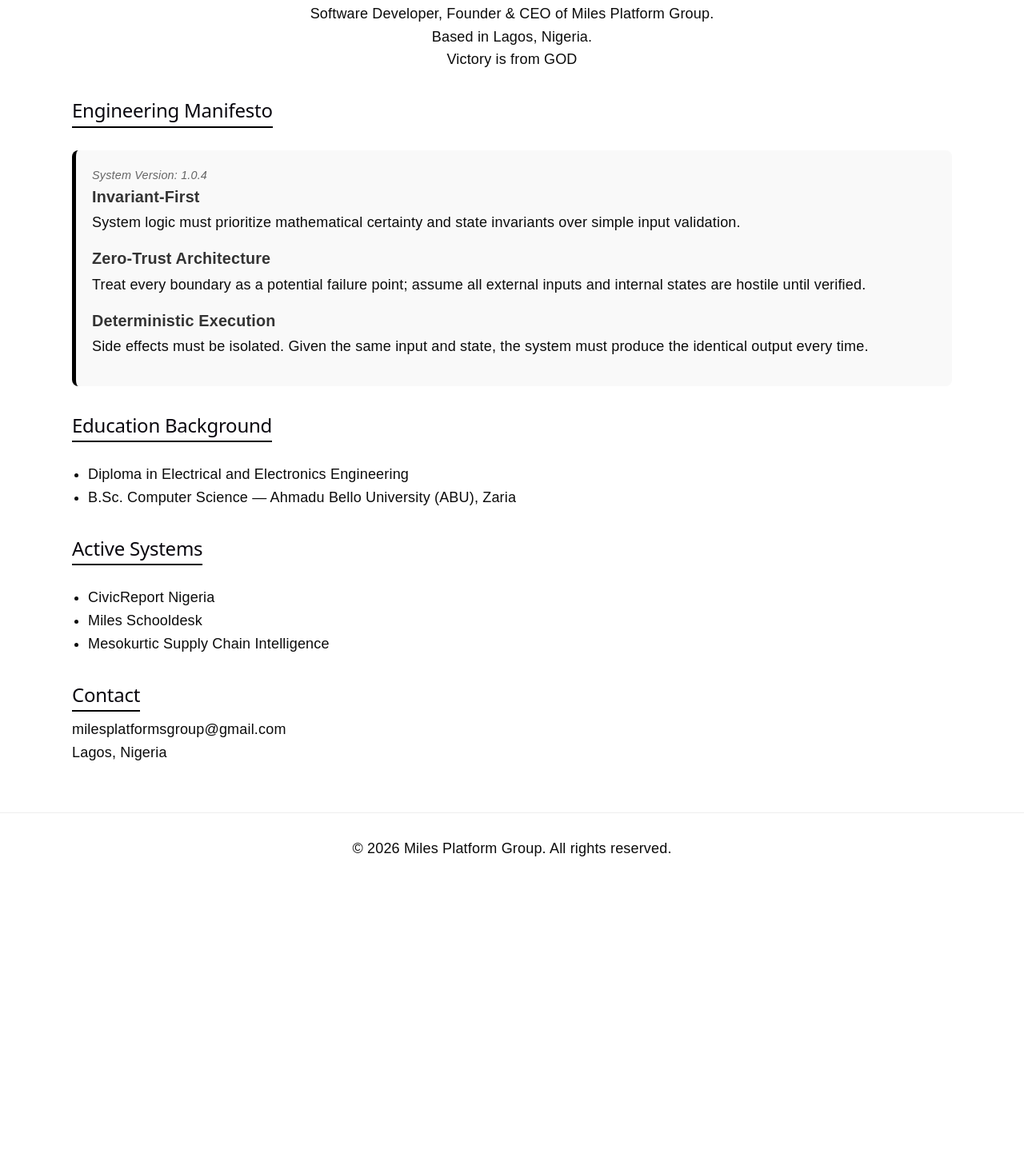
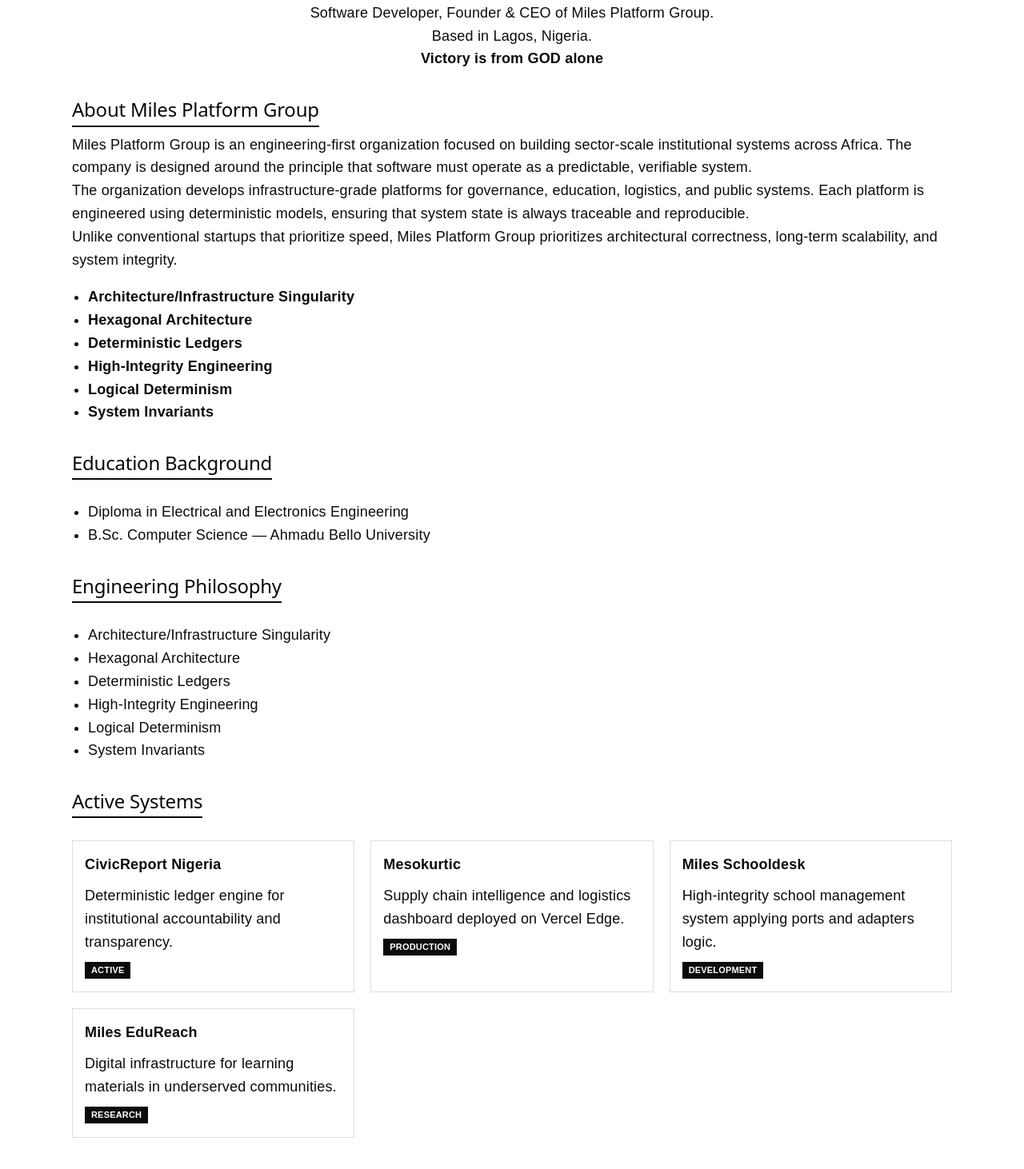
Before and after one commit to terungwapeter998/miles-portfolio, a React (Vite) app: page / in a window 1280 px wide. Shown: the part 867-2329 px from the top of the page at 80% size. Before the commit the page ends 1972 px from the top, so only its background shows below. Built offline with nearby package versions, Linux system fonts and the light colour scheme.

Commit message:
feat: deploy project registry engine with miles-brand architecture

```diff
--- a/index.html
+++ b/index.html
@@ -4,7 +4,8 @@
 <head>
     <meta charset="UTF-8" />
     <meta name="viewport" content="width=device-width, initial-scale=1.0" />
-    <title>Terungwa Peter | Miles Platform Group</title>
+    <title>Miles Platform Group</title>
+
     <style>
         body {
             margin: 0;
@@ -16,7 +17,6 @@
 
         header {
             padding: 25px 20px;
-            border-bottom: 1px solid #eee;
         }
 
         .topbar {
@@ -55,6 +55,7 @@
             margin-top: 30px;
         }
 
+        /* FIXED: no cropping */
         .me {
             width: 280px;
             height: auto;
@@ -66,7 +67,7 @@
         h2 {
             margin-top: 25px;
             font-size: 20px;
-            border-bottom: 2px solid #000;
+            border-bottom: 2px solid #0b0b0b;
             display: inline-block;
             padding-bottom: 5px;
         }
@@ -79,32 +80,32 @@
             padding-left: 20px;
         }
 
-        /* Manifesto Specific Styling */
-        .manifesto-container {
-            background: #f9f9f9;
-            padding: 20px;
-            border-radius: 8px;
-            border-left: 5px solid #000;
+        #project-grid {
+            display: grid;
+            grid-template-columns: repeat(auto-fit, minmax(280px, 1fr));
+            gap: 20px;
             margin-top: 20px;
         }
 
-        .principle-item {
-            margin-bottom: 15px;
-            list-style: none;
+        .project-card {
+            padding: 15px;
+            border: 1px solid #ddd;
         }
 
-        .principle-title {
-            font-weight: bold;
-            color: #333;
-            margin-bottom: 2px;
-            border: none;
-            font-size: 1.1rem;
+        .project-card h3 {
+            margin: 0 0 10px 0;
+            font-size: 18px;
         }
 
-        .version-tag {
-            font-size: 0.8rem;
-            color: #666;
-            font-style: italic;
+        .status-tag {
+            display: inline-block;
+            margin-top: 10px;
+            font-size: 11px;
+            font-weight: bold;
+            text-transform: uppercase;
+            background: #0b0b0b;
+            color: #fff;
+            padding: 2px 8px;
         }
 
         footer {
@@ -129,83 +130,152 @@
         <div class="topbar">
             <div>
                 <h1>Miles Platform Group</h1>
-                <p>Deterministic systems. High-integrity engineering. Architecture-first execution. Victory is from GOD.
-                </p>
+                <p>Deterministic systems. High-integrity engineering. Architecture-first execution.</p>
             </div>
+
             <img src="src/assets/logo.png" alt="Company Logo" class="logo" />
         </div>
     </header>
 
     <div class="container">
+
+        <!-- PROFILE -->
         <div class="profile">
             <img src="src/assets/me.jpg" alt="Terungwa Peter" class="me" />
+
             <h2>Professional Identity</h2>
             <p><strong>Terungwa Peter</strong></p>
-            <p>Software Developer, Founder & CEO of Miles Platform Group.<br />Based in Lagos, Nigeria.<br />Victory is
-                from GOD</p>
+            <p>
+                Software Developer, Founder & CEO of Miles Platform Group.<br />
+                Based in Lagos, Nigeria.<br />
+                <strong>Victory is from GOD alone</strong>
+            </p>
         </div>
 
+        <!-- ABOUT MPG -->
         <div class="section">
-            <h2>Engineering Manifesto</h2>
-            <div class="manifesto-container">
-                <p class="version-tag">System Version: <span data-field="version">0.0.0</span></p>
-                <div class="principles-list">
-                    <p>Loading deterministic principles...</p>
-                </div>
-            </div>
+            <h2>About Miles Platform Group</h2>
+            <p>
+                Miles Platform Group is an engineering-first organization focused on building
+                sector-scale institutional systems across Africa. The company is designed
+                around the principle that software must operate as a predictable, verifiable system.
+            </p>
+
+            <p>
+                The organization develops infrastructure-grade platforms for governance, education,
+                logistics, and public systems. Each platform is engineered using deterministic models,
+                ensuring that system state is always traceable and reproducible.
+            </p>
+
+            <p>
+                Unlike conventional startups that prioritize speed, Miles Platform Group prioritizes
+                architectural correctness, long-term scalability, and system integrity.
+            </p>
+
+            <ul>
+                <li><strong>Architecture/Infrastructure Singularity</strong></li>
+                <li><strong>Hexagonal Architecture</strong></li>
+                <li><strong>Deterministic Ledgers</strong></li>
+                <li><strong>High-Integrity Engineering</strong></li>
+                <li><strong>Logical Determinism</strong></li>
+                <li><strong>System Invariants</strong></li>
+            </ul>
         </div>
 
+        <!-- EDUCATION -->
         <div class="section">
             <h2>Education Background</h2>
             <ul>
                 <li>Diploma in Electrical and Electronics Engineering</li>
-                <li>B.Sc. Computer Science — Ahmadu Bello University (ABU), Zaria</li>
+                <li>B.Sc. Computer Science — Ahmadu Bello University</li>
             </ul>
         </div>
 
+        <!-- PHILOSOPHY -->
         <div class="section">
-            <h2>Active Systems</h2>
+            <h2>Engineering Philosophy</h2>
             <ul>
-                <li>CivicReport Nigeria</li>
-                <li>Miles Schooldesk</li>
-                <li>Mesokurtic Supply Chain Intelligence</li>
+                <li>Architecture/Infrastructure Singularity</li>
+                <li>Hexagonal Architecture</li>
+                <li>Deterministic Ledgers</li>
+                <li>High-Integrity Engineering</li>
+                <li>Logical Determinism</li>
+                <li>System Invariants</li>
             </ul>
         </div>
 
+        <!-- PROJECTS -->
+        <div class="section">
+            <h2>Active Systems</h2>
+            <div id="project-grid">
+                <p>Loading system registry...</p>
+            </div>
+        </div>
+
+        <!-- CONTACT -->
         <div class="section">
             <h2>Contact</h2>
-            <p>milesplatformsgroup@gmail.com<br />Lagos, Nigeria</p>
+            <p>
+                milesplatformsgroup@gmail.com<br />
+                Lagos, Nigeria
+            </p>
         </div>
+
     </div>
 
-    <footer>© 2026 Miles Platform Group. All rights reserved.</footer>
+    <footer>
+        © 2026 Miles Platform Group. All rights reserved.
+    </footer>
 
     <script>
-        async function syncManifesto() {
+        function escapeHTML(str) {
+            return String(str).replace(/[&<>"']/g, function (match) {
+                const escape = {
+                    '&': '&amp;',
+                    '<': '&lt;',
+                    '>': '&gt;',
+                    '\"': '&quot;',
+                    "'": '&#039;'
+                };
+                return escape[match];
+            });
+        }
+
+        async function loadProjects() {
+            const container = document.getElementById('project-grid');
+
             try {
-                const response = await fetch('./src/data/principles.json');
-                if (!response.ok) throw new Error('Data Source Unreachable');
-                const data = await response.json();
+                const response = await fetch('/projects.json');
+                if (!response.ok) throw new Error("Registry offline");
 
-                const listContainer = document.querySelector('.principles-list');
+                const projects = await response.json();
 
-                // Deterministic rendering: Clear and build from source of truth
-                listContainer.innerHTML = data.principles.map(p => `
-                    <div class="principle-item">
-                        <div class="principle-title">${p.title}</div>
-                        <p class="principle-desc">${p.description}</p>
-                    </div>
-                `).join('');
+                if (!Array.isArray(projects)) {
+                    throw new Error("Invalid schema");
+                }
 
-                document.querySelector('[data-field="version"]').innerText = data.version;
+                container.innerHTML = projects.map(project => `
+      <div class="project-card">
+        <h3>${escapeHTML(project.name)}</h3>
+        <p>${escapeHTML(project.description)}</p>
+        <span class="status-tag">${escapeHTML(project.status)}</span>
+      </div>
+    `).join('');
+
             } catch (error) {
-                console.error('Integrity Error:', error);
-                document.querySelector('.principles-list').innerHTML = '<p style="color:red">Error: System Invariants Violated. Could not load principles.</p>';
+                container.innerHTML = `
+      <div class="project-card">
+        <h3>System Offline</h3>
+        <p>Project registry unavailable.</p>
+        <span class="status-tag">ERROR</span>
+      </div>
+    `;
             }
         }
 
-        document.addEventListener('DOMContentLoaded', syncManifesto);
+        document.addEventListener('DOMContentLoaded', loadProjects);
     </script>
+
 </body>
 
 </html>
--- /dev/null
+++ b/projects.json
@@ -0,0 +1,39 @@
+[
+    {
+        "name": "CivicReport Nigeria",
+        "description": "Deterministic ledger engine for institutional accountability and transparency.",
+        "status": "Active",
+        "tech": [
+            "Firestore",
+            "Hexagonal Architecture"
+        ]
+    },
+    {
+        "name": "Mesokurtic",
+        "description": "Supply chain intelligence and logistics dashboard deployed on Vercel Edge.",
+        "status": "Production",
+        "tech": [
+            "React",
+            "Vite",
+            "Edge Functions"
+        ]
+    },
+    {
+        "name": "Miles Schooldesk",
+        "description": "High-integrity school management system applying ports and adapters logic.",
+        "status": "Development",
+        "tech": [
+            "Node.js",
+            "Deterministic Ledgers"
+        ]
+    },
+    {
+        "name": "Miles EduReach",
+        "description": "Digital infrastructure for learning materials in underserved communities.",
+        "status": "Research",
+        "tech": [
+            "Offline-First",
+            "Digital Assets"
+        ]
+    }
+]
```
